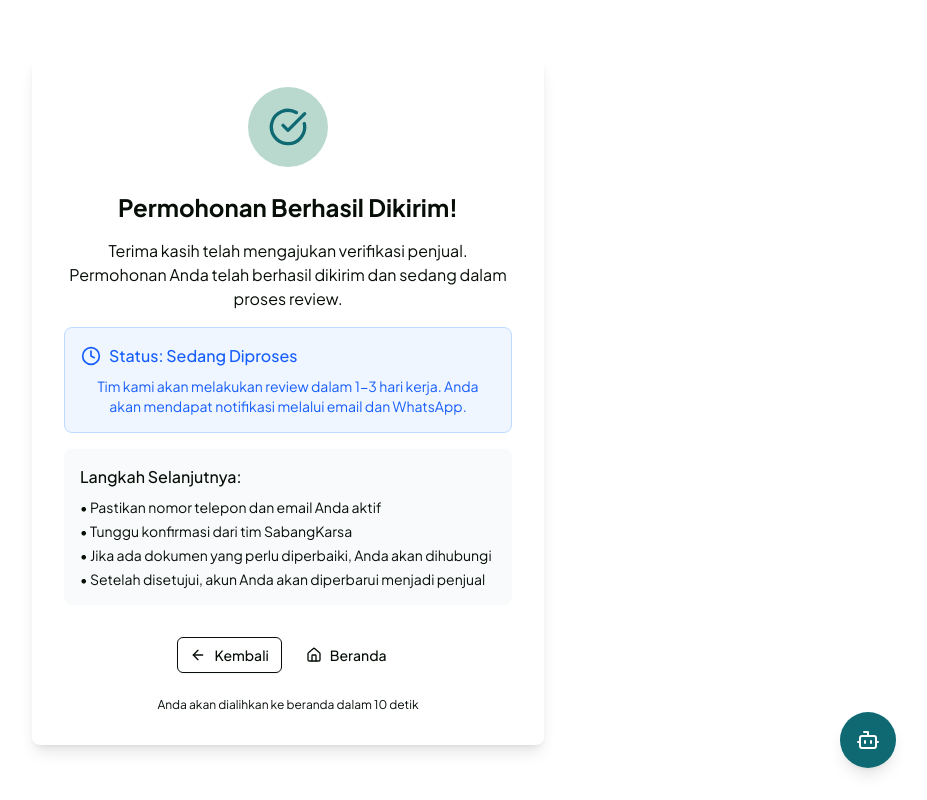
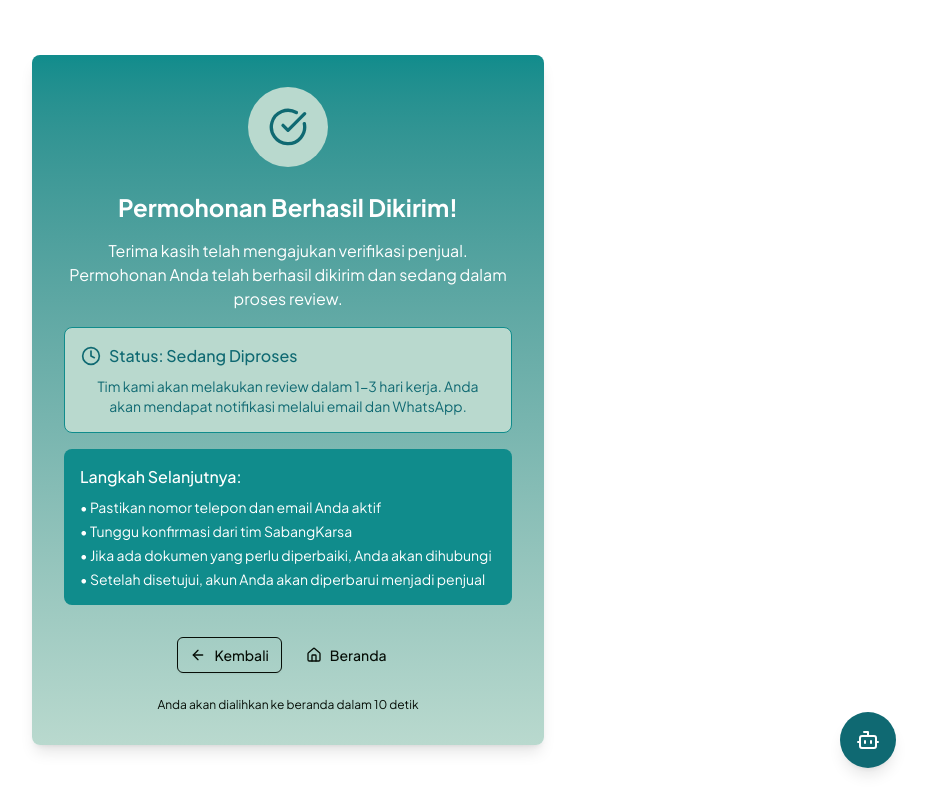
Before and after one commit to dianislami/SabangKarsa, a React (Vite) app: page /verification-success in a window 1280 px wide. Shown: the whole page, without its empty margins (352-1279 px from the left). Built offline with nearby package versions, Linux system fonts and the light colour scheme; no server answers.

Commit message:
style verification

```diff
--- a/src/pages/verification/VerificationFormPage.tsx
+++ b/src/pages/verification/VerificationFormPage.tsx
@@ -206,7 +206,7 @@ export function VerificationFormPage() {
               <div key={doc.id}>
                 <label className="block font-medium">{doc.label} {doc.required && <span className="text-red-500">*</span>}</label>
                 {uploadedFiles[doc.id] ? (
-                  <div className="flex justify-between items-center p-2 bg-emerald-900 dark:bg-emerald-500 rounded">
+                  <div className="flex justify-between items-center p-2 bg-emerald-200 dark:bg-emerald-500 rounded">
                     <div className="flex items-center gap-2">
                       <CheckCircle className="text-emerald-800 dark:text-emerald-400" /> <span>{uploadedFiles[doc.id].name}</span>
                     </div>
--- a/src/pages/verification/VerificationSuccessPage.tsx
+++ b/src/pages/verification/VerificationSuccessPage.tsx
@@ -31,7 +31,7 @@ export function VerificationSuccessPage() {
         initial={{ opacity: 0, scale: 0.9 }}
         animate={{ opacity: 1, scale: 1 }}
         transition={{ duration: 0.5 }}
-        className="max-w-lg w-full bg-white dark:bg-gray-900 rounded-lg shadow-lg p-8 text-center"
+        className="max-w-lg w-full bg-gradient-to-b from-[oklch(0.5809_0.0963_194.83)] to-[oklch(0.8588_0.0371_172.63)] dark:bg-gray-900 rounded-lg shadow-lg p-8 text-center"
       >
         {/* Success Icon */}
         <motion.div
@@ -40,7 +40,7 @@ export function VerificationSuccessPage() {
           transition={{ delay: 0.2, duration: 0.5, type: "spring" }}
           className="mb-6"
         >
-          <div className="w-20 h-20 bg-emerald-50 dark:bg-emerald-900/30 rounded-full flex items-center justify-center mx-auto">
+          <div className="w-20 h-20 bg-emerald-50 dark:bg-emerald-50 rounded-full flex items-center justify-center mx-auto">
             <CheckCircle className="w-10 h-10 text-emerald-700" />
           </div>
         </motion.div>
@@ -50,7 +50,7 @@ export function VerificationSuccessPage() {
           initial={{ opacity: 0, y: 20 }}
           animate={{ opacity: 1, y: 0 }}
           transition={{ delay: 0.3, duration: 0.5 }}
-          className="text-2xl font-bold text-foreground mb-4"
+          className="text-2xl font-bold text-white mb-4"
         >
           {t("vs-success")}
         </motion.h1>
@@ -62,23 +62,23 @@ export function VerificationSuccessPage() {
           transition={{ delay: 0.4, duration: 0.5 }}
           className="space-y-4 mb-8"
         >
-          <p className="text-muted-foreground">
+          <p className="text-white">
             {t("vs-thanks")}
           </p>
 
-          <div className="bg-blue-50 dark:bg-blue-900/20 border border-blue-200 dark:border-blue-800 rounded-lg p-4">
-            <div className="flex items-center gap-2 text-blue-600 mb-2">
+          <div className="bg-emerald-50 dark:bg-emerald-50 border [border-color:oklch(0.5809_0.0963_194.83)] rounded-lg p-4">
+            <div className="flex items-center gap-2 text-emerald-700 mb-2">
               <Clock className="w-5 h-5" />
               <span className="font-medium">{t("vs-on-progress")}</span>
             </div>
-            <p className="text-sm text-blue-600">
+            <p className="text-sm text-emerald-700">
               {t("vs-note")}
             </p>
           </div>
 
-          <div className="text-left bg-gray-50 dark:bg-gray-800 rounded-lg p-4">
-            <h3 className="font-medium text-foreground mb-2">{t("vs-next-steps")}</h3>
-            <ul className="text-sm text-muted-foreground space-y-1">
+          <div className="text-left bg-emerald-200 dark:bg-emerald-200 rounded-lg p-4">
+            <h3 className="font-medium text-white mb-2">{t("vs-next-steps")}</h3>
+            <ul className="text-sm text-white space-y-1">
               <li>• {t("vs-step-1")}</li>
               <li>• {t("vs-step-2")}</li>
               <li>• {t("vs-step-3")}</li>
```
